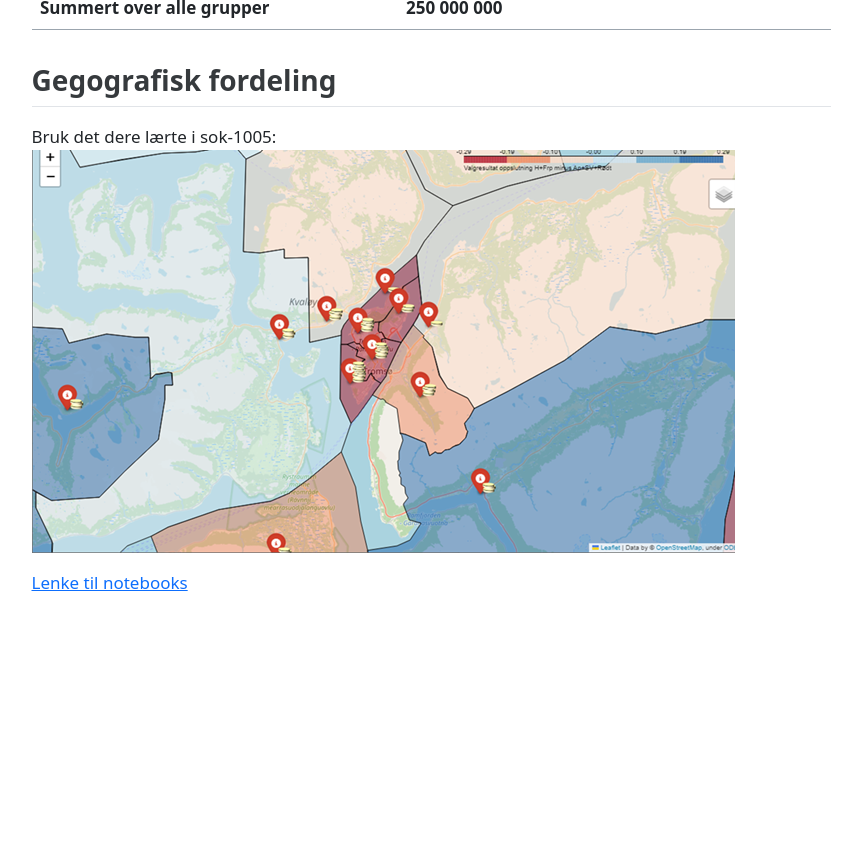
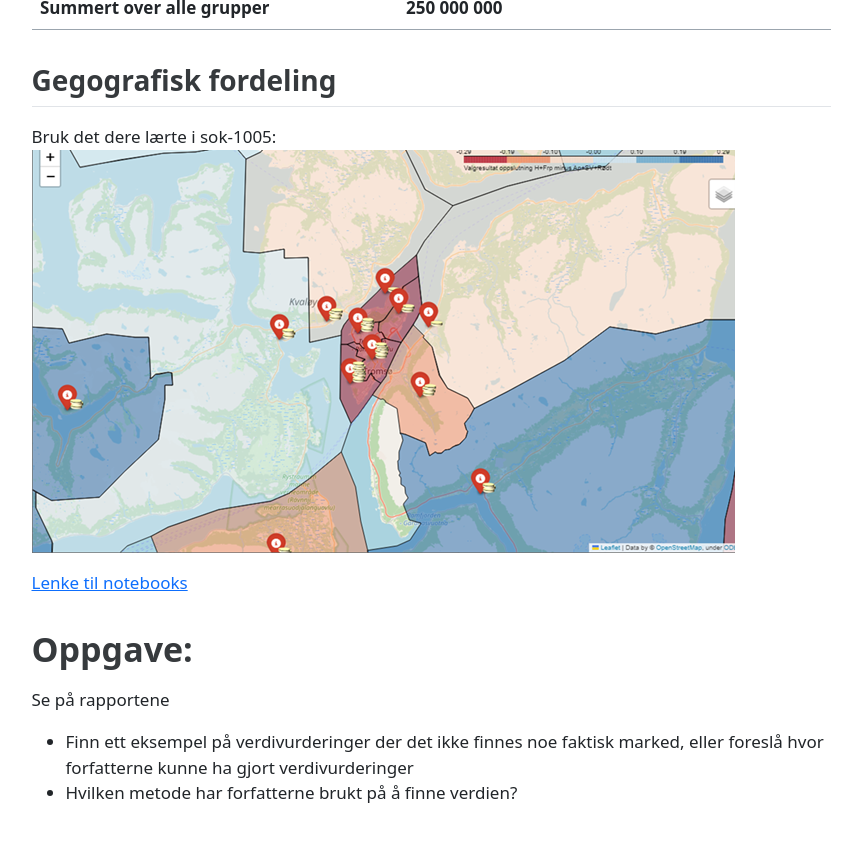
Before and after one commit to uit-sok-2014-h23/uit-sok-2014-h23.github.io, a Jekyll site: the page forelesninger/Forelesning10.html, which Jekyll copies as it is, in a window 1280 px wide and 900 px high, scrolled down 4945 px. Shown: the top 842 px of the window, without its empty margins (209-1061 px from the left). Built offline with Jekyll 4.4.1, drawn with Linux system fonts in a browser that asks for light colours; before the commit the page ends 5634 px from its top, so only the background shows below that; some of the changed text lies outside the part shown.

Commit message:
forel 10 ferdig

```diff
--- a/forelesninger/Forelesning10.html
+++ b/forelesninger/Forelesning10.html
@@ -332,6 +332,14 @@ ul.task-list li input[type="checkbox"] {
 <p>Bruk det dere lærte i sok-1005: <img src="img/tromso.png" class="img-fluid" alt="Kart"></p>
 <p><a href="https://espensirnes.github.io/notebooks/html/11%20-%20interaktive%20websider.html">Lenke til notebooks</a></p>
 </section>
+</section>
+<section id="oppgave" class="level1">
+<h1>Oppgave:</h1>
+<p>Se på rapportene</p>
+<ul>
+<li>Finn ett eksempel på verdivurderinger der det ikke finnes noe faktisk marked, eller foreslå hvor forfatterne kunne ha gjort verdivurderinger</li>
+<li>Hvilken metode har forfatterne brukt på å finne verdien?</li>
+</ul>
 </section>
 
 </main>
```
Also changed, not shown: other parts of forelesninger/Forelesning10.html (+1 -1 lines), forelesninger/Forelesning10.qmd (+10 -1 lines).
